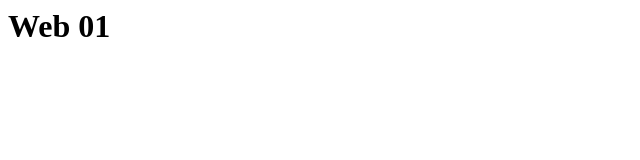
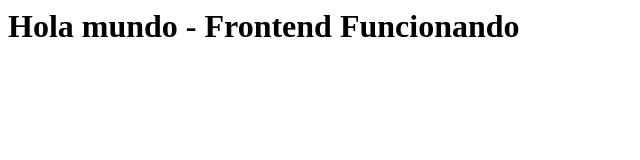
Before and after one commit to Bruno2006K/lab01-iacjuevesbruno, a plain HTML site: page src/web/index.html in a window 1280 px wide. Shown: the whole page, without its empty margins (0-640 px from the left). Drawn offline with Linux system fonts and the light colour scheme.

```diff
--- a/src/web/index.html
+++ b/src/web/index.html
@@ -1,8 +1,8 @@
 <html>
     <head>
-        <title>Lab 01</title>
+        <title>Lab Web</title>
     </head>
     <body>
-        <h1>Web 01</h1>
+        <h1>Hola mundo - Frontend Funcionando</h1>
     </body>
 </html>
```
Also changed, not shown: src/api/package.json (added, +8 -0 lines).
